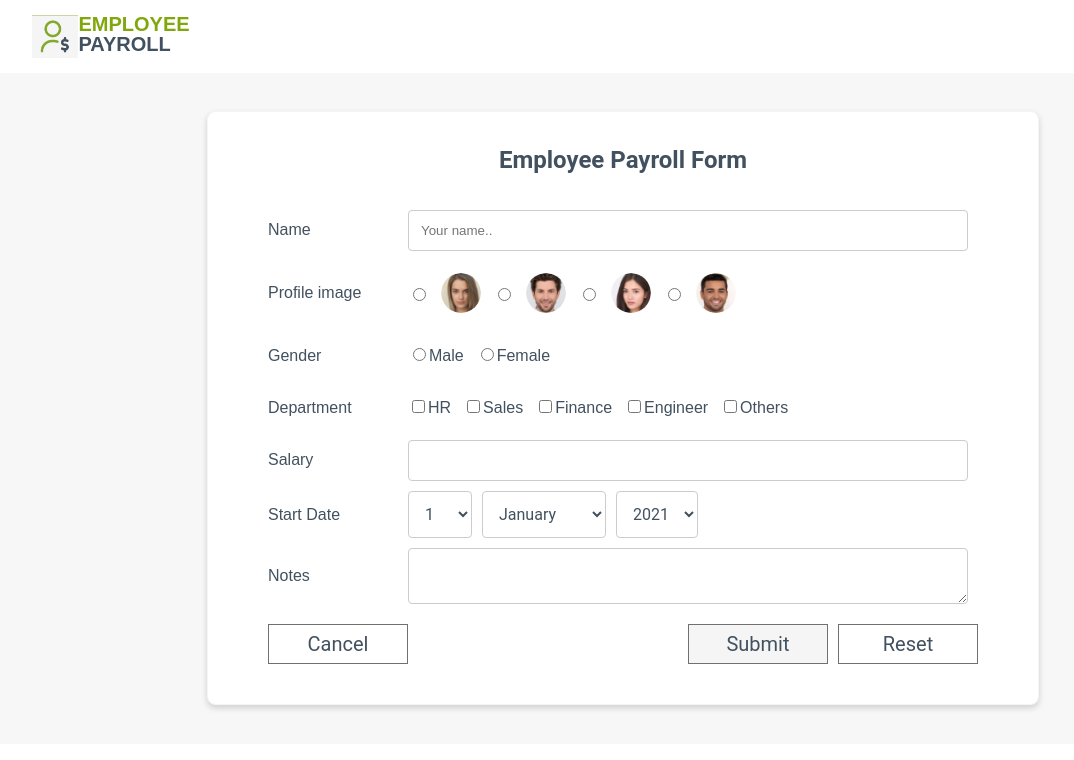
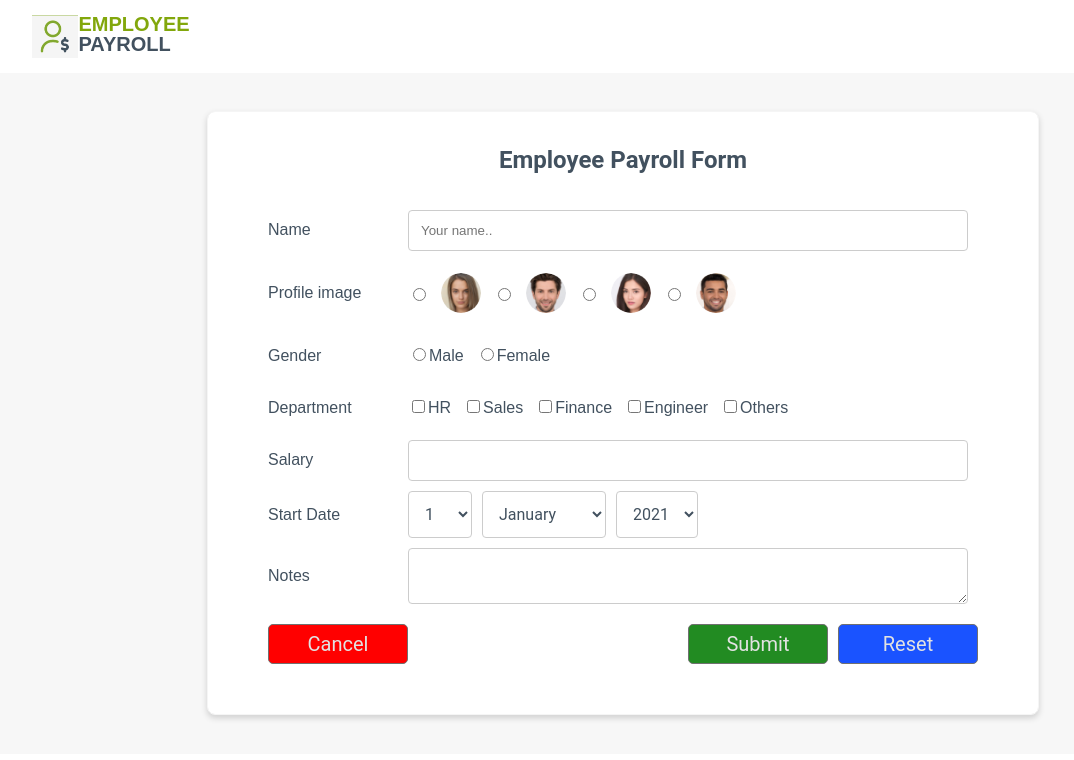
Before and after one commit to samsenthil10/employee-payroll-app, a React (Create React App) app: page / in a window 1280 px wide. Shown: the top 760 px of the page, without its empty margins (17-1091 px from the left). Built offline with nearby package versions, Linux system fonts and the light colour scheme.

Commit message:
Added: To style success and error components

```diff
--- a/src/components/payroll-form/PayrollForm.scss
+++ b/src/components/payroll-form/PayrollForm.scss
@@ -115,6 +115,7 @@
                 padding: 7px 7px;
                 border: 1px solid #707070;
                 cursor: pointer;
+                border-radius: 5px;
             }
             .submitButton {
                 border: none;
@@ -122,14 +123,20 @@
                 margin-right: 10px;
                 border: 1px solid #707070;
                 margin-left: 15px;
+                background-color: forestgreen;
+                color: #E2E2E2;
             }
             .resetButton {
                 border: none;
                 border: 1px solid #707070;
+                background-color: #1a53ff;
+                color: #E2E2E2;
             }
             .cancelButton {
                 text-decoration: none;
                 text-align: center;
+                background-color: red;
+                color: #E2E2E2;
             }
             label {
                 padding: 12px 12px 12px 0;
@@ -150,6 +157,16 @@
                 width: 40px;
                 border-radius: 50%;
                 margin-left: 12px;
+            }
+            .displayMessageSuccess {
+                color: green;
+                text-align: center;
+                margin-top: 20px;
+            }
+            .displayMessageError {
+                color: red;
+                text-align: center;
+                margin-top: 20px;
             }
         }
     }
```
